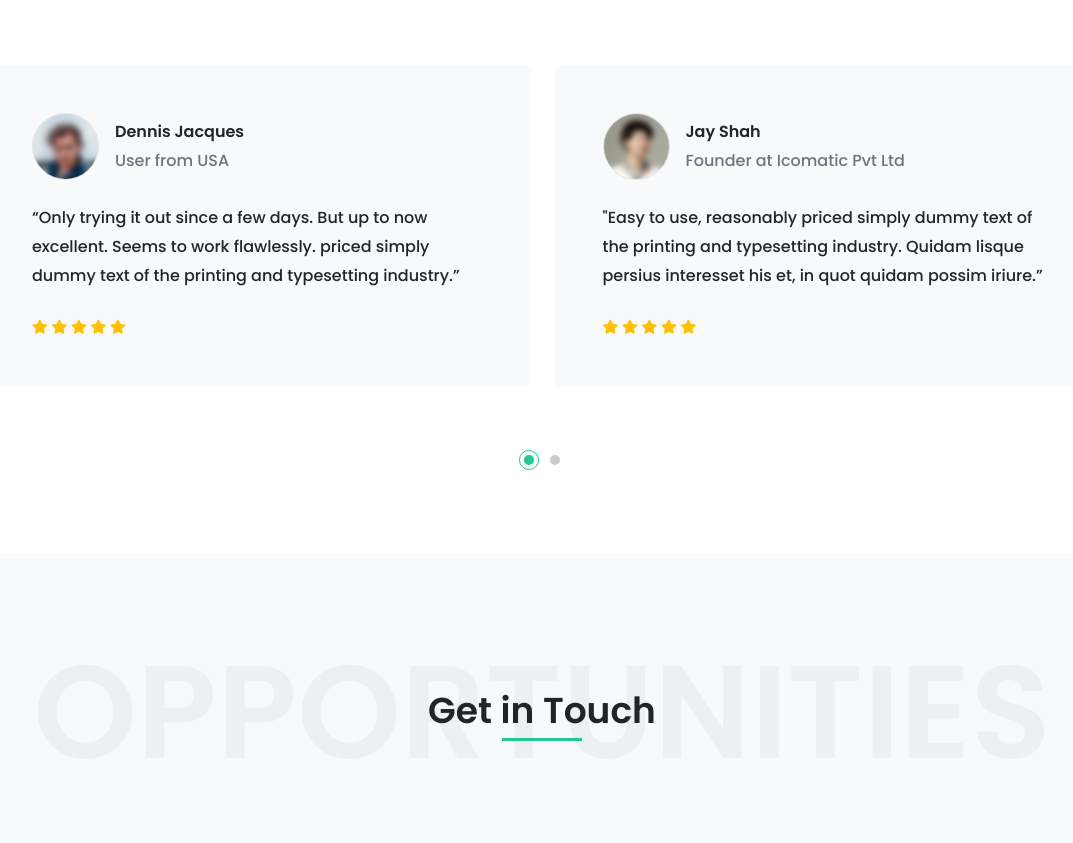
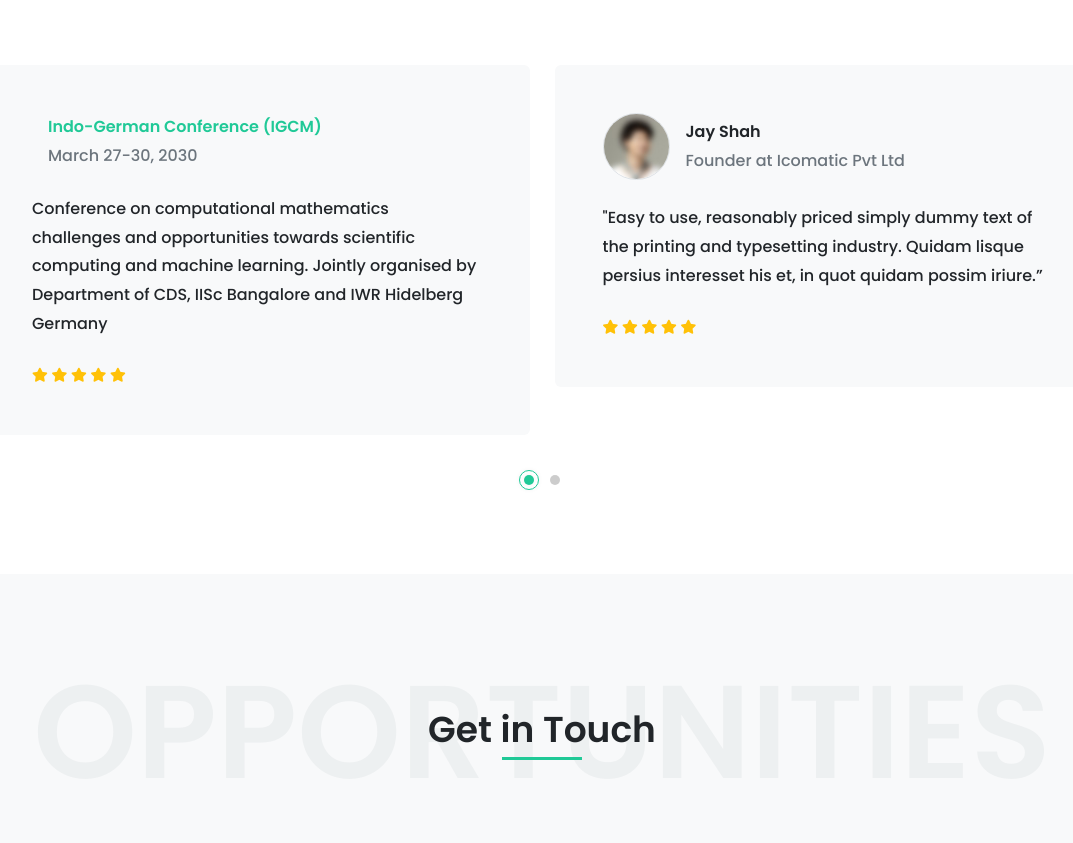
Before and after one commit to StarsCDS/StarsHomepage, a plain HTML site: page index.html in a window 1280 px wide. Shown: the part 4953-5796 px from the top of the page, without its empty margins (98-1171 px from the left). Drawn offline with Linux system fonts and the light colour scheme.

Commit message:
add template for events

```diff
--- a/index.html
+++ b/index.html
@@ -403,7 +403,7 @@
 	</section>
 	<!-- Members end -->
 
-	<!-- Testimonial
+	<!-- Events
 	     ============================================= -->
 	<section id="events" class="section">
 	  <div class="container">
@@ -415,22 +415,29 @@
 	    <!-- Heading end-->
 
 	    <div class="owl-carousel owl-theme" data-loop="true" data-nav="false" data-autoplay="false" data-margin="25" data-stagepadding="0" data-slideby="1" data-items-xs="1" data-items-sm="1" data-items-md="1" data-items-lg="2">
+
 	      <div class="item">
 		<div class="bg-light rounded p-5">
-		  <div class="d-flex align-items-center mt-auto mb-4"> <img class="img-fluid rounded-circle border d-inline-block w-auto" src="images/testimonial/client-sm-3.jpg" alt="">
-		    <p class="ms-3 mb-0"><strong class="d-block text-dark fw-600">Dennis Jacques</strong> <span class="text-muted fw-500">User from USA</span></p>
+		  <div class="d-flex align-items-center mt-auto mb-4">
+		    <!-- <img class="img-fluid rounded-circle border d-inline-block w-auto" src="images/testimonial/client-sm-3.jpg" alt=""> -->
+		    <p class="ms-3 mb-0"><strong class="d-block text-dark fw-600">
+			<a href="https://cmg.cds.iisc.ac.in/igcm/">Indo-German Conference (IGCM)</a>
+		      </strong> <span class="text-muted fw-500">March 27-30, 2030</span></p>
 		  </div>
-		  <p class="text-dark fw-500 mb-4">“Only trying it out since a few days. But up to now excellent. Seems to work flawlessly. priced simply dummy text of the printing and typesetting industry.”</p>
+		  <p class="text-dark fw-500 mb-4">Conference on computational mathematics challenges and opportunities towards scientific computing and machine learning. Jointly organised by Department of CDS, IISc Bangalore and IWR Hidelberg Germany</p>
 		  <span class="text-2"> <i class="fas fa-star text-warning"></i> <i class="fas fa-star text-warning"></i> <i class="fas fa-star text-warning"></i> <i class="fas fa-star text-warning"></i> <i class="fas fa-star text-warning"></i> </span> </div>
 	      </div>
+
 	      <div class="item">
 		<div class="bg-light rounded p-5">
-		  <div class="d-flex align-items-center mt-auto mb-4"> <img class="img-fluid rounded-circle border d-inline-block w-auto" src="images/testimonial/client-sm-1.jpg" alt="">
+		  <div class="d-flex align-items-center mt-auto mb-4">
+		    <img class="img-fluid rounded-circle border d-inline-block w-auto" src="images/testimonial/client-sm-1.jpg" alt="">
 		    <p class="ms-3 mb-0"><strong class="d-block text-dark fw-600">Jay Shah</strong> <span class="text-muted fw-500">Founder at Icomatic Pvt Ltd</span></p>
 		  </div>
 		  <p class="text-dark fw-500 mb-4">"Easy to use, reasonably priced simply dummy text of the printing and typesetting industry. Quidam lisque persius interesset his et, in quot quidam possim iriure.”</p>
 		  <span class="text-2"> <i class="fas fa-star text-warning"></i> <i class="fas fa-star text-warning"></i> <i class="fas fa-star text-warning"></i> <i class="fas fa-star text-warning"></i> <i class="fas fa-star text-warning"></i> </span> </div>
 	      </div>
+
 	      <div class="item">
 		<div class="bg-light rounded p-5">
 		  <div class="d-flex align-items-center mt-auto mb-4"> <img class="img-fluid rounded-circle border d-inline-block w-auto" src="images/testimonial/client-sm-2.jpg" alt="">
@@ -439,18 +446,21 @@
 		  <p class="text-dark fw-500 mb-4">“I am happy Working with printing and typesetting industry. Quidam lisque persius interesset his et, in quot quidam persequeris essent possim iriure.”</p>
 		  <span class="text-2"> <i class="fas fa-star text-warning"></i> <i class="fas fa-star text-warning"></i> <i class="fas fa-star text-warning"></i> <i class="fas fa-star text-warning"></i> <i class="fas fa-star text-warning"></i> </span> </div>
 	      </div>
+
 	      <div class="item">
 		<div class="bg-light rounded p-5">
-		  <div class="d-flex align-items-center mt-auto mb-4"> <img class="img-fluid rounded-circle border d-inline-block w-auto" src="images/testimonial/client-sm-4.jpg" alt="">
+		  <div class="d-flex align-items-center mt-auto mb-4">
+		    <img class="img-fluid rounded-circle border d-inline-block w-auto" src="images/testimonial/client-sm-4.jpg" alt="">
 		    <p class="ms-3 mb-0"><strong class="d-block text-dark fw-600">Chris Tom</strong> <span class="text-muted fw-500">User from UK</span></p>
 		  </div>
 		  <p class="text-dark fw-500 mb-4">“I have used them twice now. Good rates, very efficient service and priced simply dummy text of the printing and typesetting industry quidam interesset his et. Excellent.”</p>
 		  <span class="text-2"> <i class="fas fa-star text-warning"></i> <i class="fas fa-star text-warning"></i> <i class="fas fa-star text-warning"></i> <i class="fas fa-star text-warning"></i> <i class="fas fa-star text-warning"></i> </span> </div>
 	      </div>
+
 	    </div>
 	  </div>
 	</section>
-	<!-- Testimonial end -->
+	<!-- Events end -->
 
 	<!-- Contact Me
 	     ============================================= -->
```
